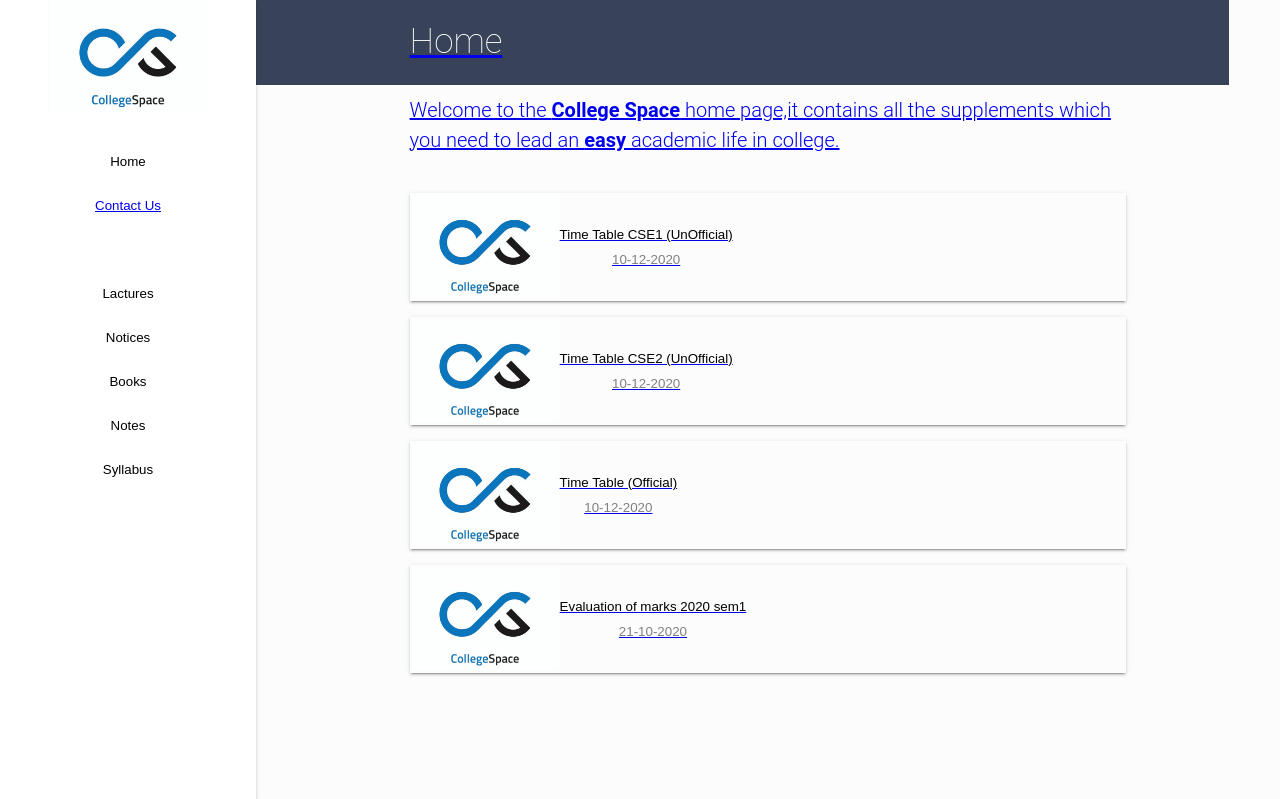
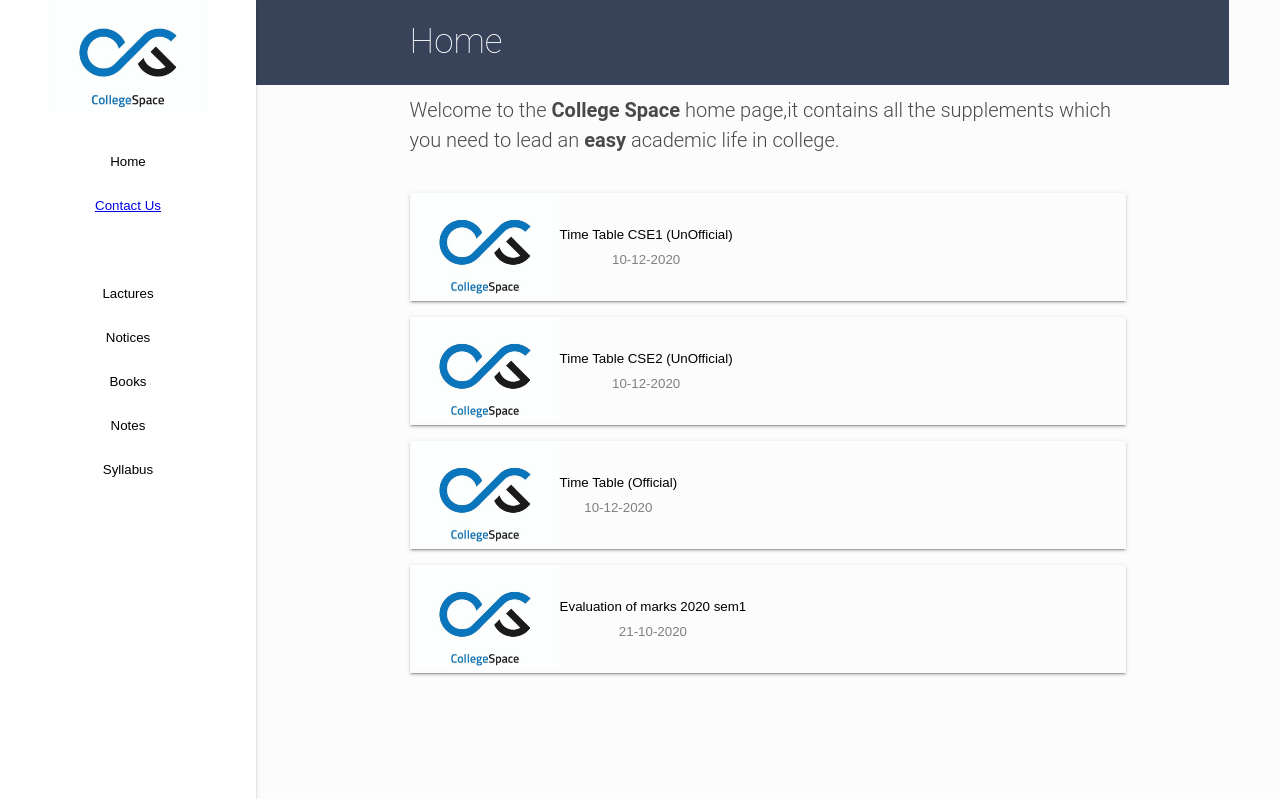
Before and after one commit to VikasKrGond/CollageSpace-NITP-CSE-2k20-24, a plain HTML site: page index.html in a window 1280 px wide. Drawn offline with Linux system fonts and the light colour scheme.

Commit message:
Update index.html

```diff
--- a/index.html
+++ b/index.html
@@ -19,7 +19,7 @@
                 <button onclick="sideMenuClicked('Home')">Home</button>
             </li>
             <li class="nav-item">
-                <button><a href="mailto:pka5667@gmail.com">Contact Us</button>
+                <button><a href="mailto:pka5667@gmail.com">Contact Us</a></button>
             <li>
         </ul>
     </div>
```
